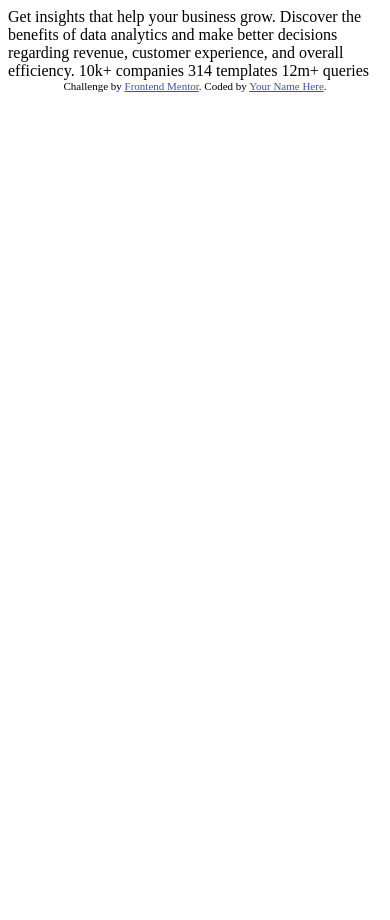
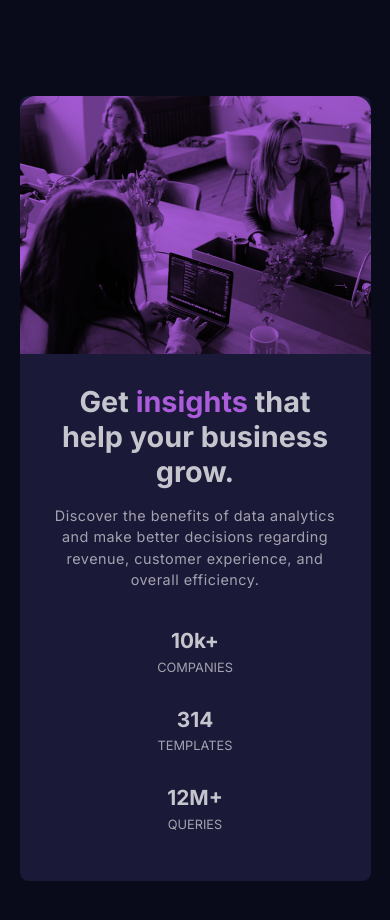
Before and after one commit to eden2o/stats-preview-card-component-main, a plain HTML site: page index.html in a window 390 px wide. Before the commit the page ends 844 px from the top, so only its background shows below. Drawn offline with Linux system fonts and the light colour scheme.

Commit message:
Finished

```diff
--- a/index.html
+++ b/index.html
@@ -1,33 +1,60 @@
 <!DOCTYPE html>
 <html lang="en">
-<head>
-  <meta charset="UTF-8">
-  <meta name="viewport" content="width=device-width, initial-scale=1.0"> <!-- displays site properly based on user's device -->
-
-  <link rel="icon" type="image/png" sizes="32x32" href="./images/favicon-32x32.png">
-
-  <title>Frontend Mentor | Stats preview card component</title>
-
-  <!-- Feel free to remove these styles or customise in your own stylesheet 👍 -->
-  <style>
-    .attribution { font-size: 11px; text-align: center; }
-    .attribution a { color: hsl(228, 45%, 44%); }
-  </style>
-</head>
-<body>
-
-  Get insights that help your business grow.
-
-  Discover the benefits of data analytics and make better decisions regarding revenue, customer
-  experience, and overall efficiency.
-
-  10k+ companies
-  314 templates
-  12m+ queries
-
-  <div class="attribution">
-    Challenge by <a href="https://www.frontendmentor.io?ref=challenge" target="_blank">Frontend Mentor</a>.
-    Coded by <a href="#">Your Name Here</a>.
-  </div>
-</body>
+  <head>
+    <meta charset="UTF-8" />
+    <meta name="viewport" content="width=device-width, initial-scale=1.0" />
+    <link
+      rel="icon"
+      type="image/png"
+      sizes="32x32"
+      href="./images/favicon-32x32.png"
+    />
+    <link rel="preconnect" href="https://fonts.googleapis.com" />
+    <link rel="preconnect" href="https://fonts.gstatic.com" crossorigin />
+    <link
+      href="https://fonts.googleapis.com/css2?family=Inter:wght@400;700&family=Lexend+Deca&display=swap"
+      rel="stylesheet"
+    />
+    <link rel="stylesheet" href="styles.css" />
+    <title>Card Component</title>
+  </head>
+  <body>
+    <div class="container">
+      <div class="card">
+        <div class="text">
+          <h1>Get <span>insights</span> that help your business grow.</h1>
+          <p>
+            Discover the benefits of data analytics and make better decisions
+            regarding revenue, customer experience, and overall efficiency.
+          </p>
+          <div class="stats">
+            <div class="block">
+              <h2>10k+</h2>
+              <div class="block-title">Companies</div>
+            </div>
+            <div class="block">
+              <h2>314</h2>
+              <div class="block-title">Templates</div>
+            </div>
+            <div class="block">
+              <h2>12M+</h2>
+              <div class="block-title">Queries</div>
+            </div>
+          </div>
+        </div>
+        <div class="images">
+          <img
+            class="img-mobile"
+            src="images/image-header-mobile.jpg"
+            alt="business meeting"
+          />
+          <img
+            class="img-desktop"
+            src="images/image-header-desktop.jpg"
+            alt="business meeting"
+          />
+        </div>
+      </div>
+    </div>
+  </body>
 </html>
--- /dev/null
+++ b/styles.css
@@ -0,0 +1,138 @@
+:root {
+  --main-bg: hsl(233, 47%, 7%);
+  --card-bg: hsl(244, 38%, 16%);
+  --accent: hsl(277, 64%, 61%);
+  --main-p: hsla(0, 0%, 100%, 0.75);
+  --stat-headings: hsla(0, 0%, 100%, 0.6);
+}
+* {
+  box-sizing: border-box;
+  padding: 0;
+  margin: 0;
+}
+
+body {
+  font-family: "Inter", "Lexend Deca", sans-serif;
+  background-color: var(--main-bg);
+  font-size: 1.1rem;
+}
+
+.container {
+  height: 100vh;
+  display: flex;
+  align-items: center;
+  justify-content: center;
+}
+.img-mobile {
+  display: none;
+}
+.card {
+  background-color: var(--card-bg);
+  display: flex;
+  max-width: 1100px;
+  border-radius: 0.5em;
+}
+
+.text {
+  display: flex;
+  flex-direction: column;
+  justify-content: space-between;
+  padding: 4em;
+}
+.text p {
+  color: var(--stat-headings);
+  font-size: 0.9rem;
+  line-height: 1.5;
+  letter-spacing: 0.5px;
+}
+.text h1 {
+  color: var(--main-p);
+  font-size: 2.1rem;
+}
+span {
+  color: var(--accent);
+}
+
+.stats {
+  display: flex;
+  align-items: center;
+  justify-content: space-between;
+  margin-top: 3rem;
+}
+
+.block h2 {
+  color: var(--main-p);
+  font-size: 1.3rem;
+}
+
+.block-title {
+  text-transform: uppercase;
+  color: var(--stat-headings);
+  font-size: 0.8rem;
+  padding: 0.5em 0;
+}
+
+.images {
+  background-color: var(--accent);
+}
+img {
+  height: 100%;
+  border-radius: 0 0.5em 0.5em 0;
+  mix-blend-mode: multiply;
+}
+
+@media screen and (max-width: 980px) {
+  .img-desktop {
+    display: none;
+  }
+  .img-mobile {
+    display: block;
+    width: 100%;
+    height: 100%;
+    border-radius: 1rem 1rem 0 0;
+  }
+
+  .container {
+    height: 100%;
+    display: flex;
+    align-items: center;
+    justify-content: center;
+  }
+  .card {
+    flex-direction: column;
+    max-width: 90%;
+    height: 100%;
+    padding: 0;
+    margin: 6rem 0;
+  }
+
+  .images {
+    order: 1;
+    border-radius: 1rem 1rem 0 0;
+  }
+  .text {
+    order: 2;
+    text-align: center;
+    height: 100%;
+    padding: 1.7em;
+  }
+  .text h1 {
+    margin-bottom: 1.6rem;
+    font-size: 1.6rem;
+  }
+
+  .stats {
+    flex-direction: column;
+    margin-top: 1.4em;
+  }
+  .block {
+    padding: 0.8rem;
+  }
+}
+
+@media screen and (max-width: 1035px) {
+  .text h1 {
+    font-size: 1.8rem;
+    margin-bottom: 1rem;
+  }
+}
```
Also changed, not shown: 1 other file.
